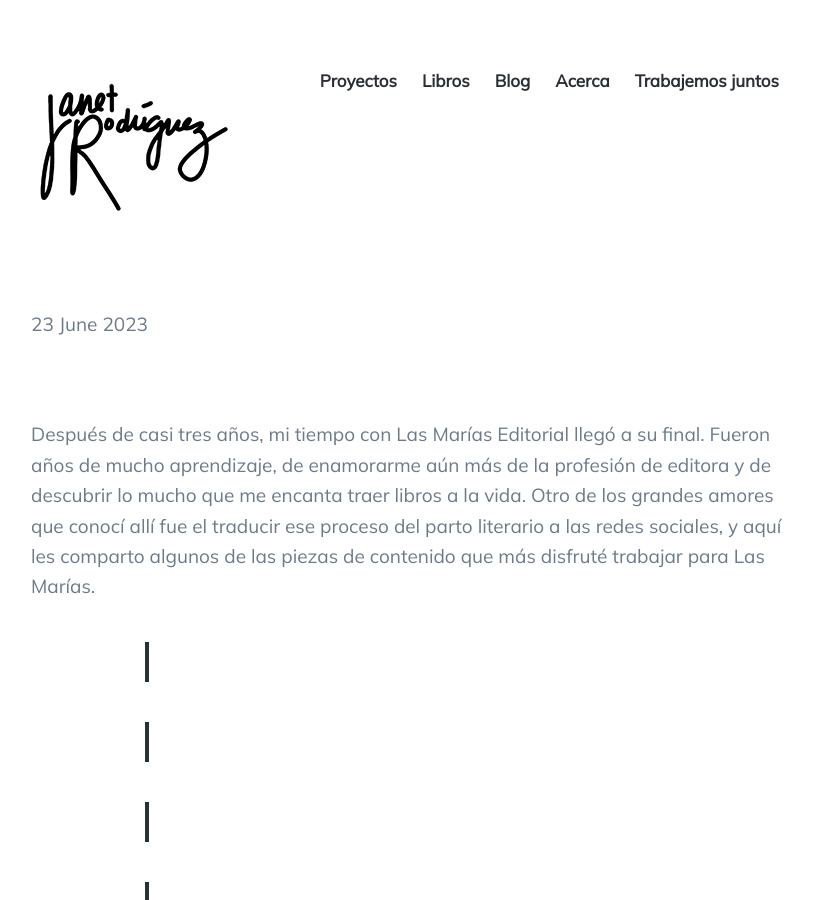
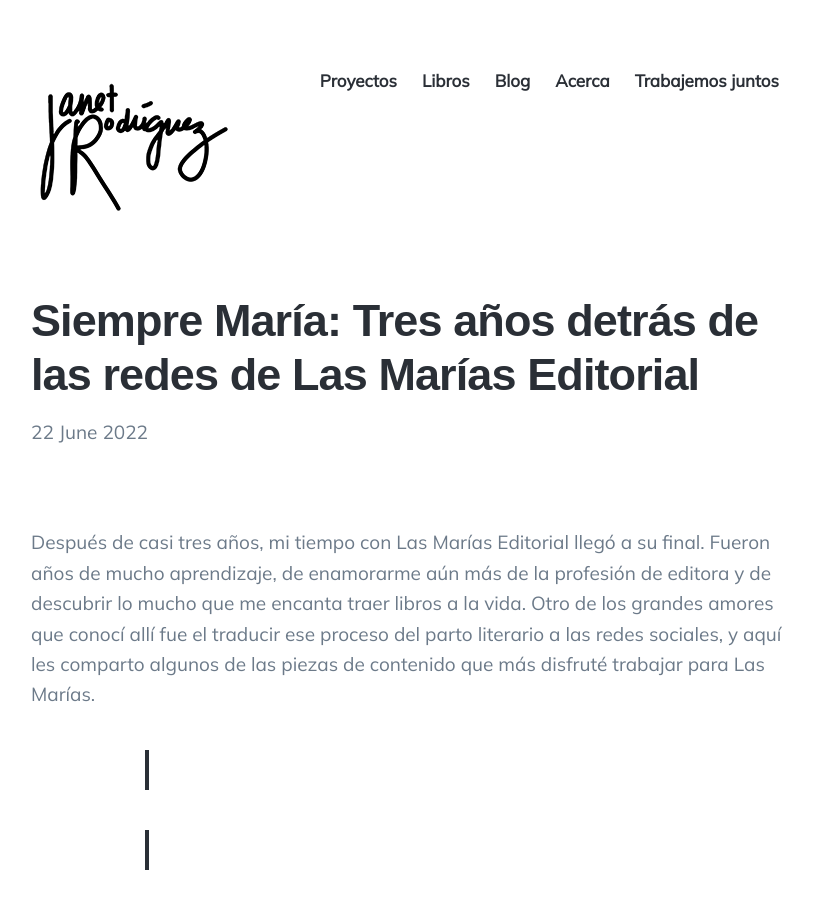
Before and after one commit to rgjanet/rgjanet.github.io, a Jekyll site: the page built from _posts/2022-06-23-redes-las-marias-editorial.md, in a window 1280 px wide and 900 px high. Shown: the whole window, without its empty margins (225-1038 px from the left). Built offline with Jekyll 4.4.1, drawn with Linux system fonts in a browser that asks for light colours; nearby versions of some CDN libraries; a script that is not in the unit is left out.

Commit message:
Update 2022-06-23-redes-las-marias-editorial.md

```diff
--- a/_posts/2022-06-23-redes-las-marias-editorial.md
+++ b/_posts/2022-06-23-redes-las-marias-editorial.md
@@ -1,8 +1,8 @@
 ---
 layout: post
-title: Siempre María: Tres años detrás de las redes de Las Marías Editorial
+title: "Siempre María: Tres años detrás de las redes de Las Marías Editorial"
 date: 2022-06-22T12:00:00.000+00:00
-description: Después de casi tres años, mi tiempo con Las Marías Editorial llegó a su final. Fueron años de mucho aprendizaje, de enamorarme aún más de la profesión de editora y de descubrir lo mucho que me encanta traer libros a la vida. Otro de los grandes amores que conocí allí fue el traducir ese proceso del parto literario a las redes sociales, y aquí les comparto algunos de las piezas de contenido que más disfruté trabajar para Las Marías.
+description: "Después de casi tres años, mi tiempo con Las Marías Editorial llegó a su final. Fueron años de mucho aprendizaje, de enamorarme aún más de la profesión de editora y de descubrir lo mucho que me encanta traer libros a la vida. Otro de los grandes amores que conocí allí fue el traducir ese proceso del parto literario a las redes sociales, y aquí les comparto algunos de las piezas de contenido que más disfruté trabajar para Las Marías."
 featured_image: "/images/lasmarias1.png"
 ---
 <p>Después de casi tres años, mi tiempo con Las Marías Editorial llegó a su final. Fueron años de mucho aprendizaje, de enamorarme aún más de la profesión de editora y de descubrir lo mucho que me encanta traer libros a la vida. Otro de los grandes amores que conocí allí fue el traducir ese proceso del parto literario a las redes sociales, y aquí les comparto algunos de las piezas de contenido que más disfruté trabajar para Las Marías.</p>
```
